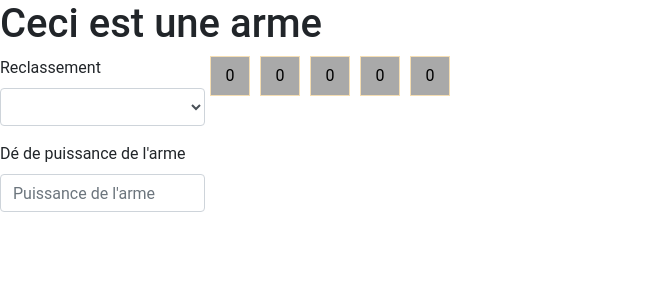
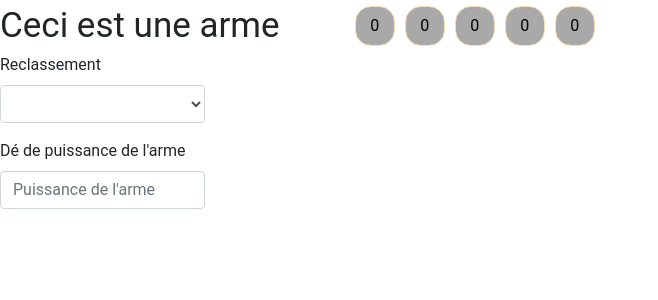
Before and after one commit to Seaziicks/lootTableAngular, an Angular app: page /testArmes in a window 1280 px wide. Shown: the top 300 px of the page, without its empty margins (0-658 px from the left). Built offline with nearby package versions, Linux system fonts and the light colour scheme.

Commit message:
Trying to add options check possibility, and tooltips.

```diff
--- a/package.json
+++ b/package.json
@@ -22,6 +22,7 @@
     "@angular/platform-browser": "~10.0.9",
     "@angular/platform-browser-dynamic": "~10.0.9",
     "@angular/router": "~10.0.9",
+    "@popperjs/core": "^2.4.4",
     "bootstrap": "^4.5.2",
     "jquery": "^3.5.1",
     "mat-select-autocomplete": "^1.3.0",
--- a/src/app/objets/armes/armes.component.html
+++ b/src/app/objets/armes/armes.component.html
@@ -1,8 +1,22 @@
 <app-maledictions *ngIf="this.maudit" #maledictionsComponent
                   (maledictionEventEmitter)="selectionMalediction($event)"></app-maledictions>
 
-<div style="width: 100%">
-    <h1>Ceci est une arme</h1>
+<div style="width: 100%" class="objetArme">
+    <div class="titleTop">
+        <div class="h1Fake">Ceci est une arme</div>
+        <div class="validationAffichage">
+            <div class="validationBox" (click)="this.changeValidation('nom')" [ngClass]="{'validatedBox' : this.afficherNom}"
+                 data-toggle="tooltip" data-placement="bottom" matTooltip="Afficher le nom réel de l'objet">{{this.afficherNom ? 1 : 0}}</div>
+            <div class="validationBox" (click)="this.changeValidation('effetMagique')" [ngClass]="{'validatedBox' : this.afficherEffetMagique}"
+                 data-toggle="tooltip" data-placement="bottom" matTooltip="Afficher l'effet magique de l'objet">{{this.afficherEffetMagique ? 1 : 0}}</div>
+            <div class="validationBox" (click)="this.changeValidation('malediction')" [ngClass]="{'validatedBox' : this.afficherMalediction}"
+                 data-toggle="tooltip" data-placement="bottom" matTooltip="Afficher la malédiction de l'objet">{{this.afficherMalediction ? 1 : 0}}</div>
+            <div class="validationBox" (click)="this.changeValidation('materiau')" [ngClass]="{'validatedBox' : this.afficherMateriau}"
+                 data-toggle="tooltip" data-placement="bottom" matTooltip="Afficher le matériau de l'objet">{{this.afficherMateriau ? 1 : 0}}</div>
+            <div class="validationBox" (click)="this.changeValidation('infos')" [ngClass]="{'validatedBox' : this.afficherInfos}"
+                 data-toggle="tooltip" data-placement="bottom" matTooltip="Afficher les infos de l'objet">{{this.afficherInfos ? 1 : 0}}</div>
+        </div>
+    </div>
     <form class="needs-validation" id="armeForm">
         <div class="form-row" *ngIf="!this.isSpecial">
             <div class="form-group col-md-2" *ngIf="this.allCategoriesLoaded()">
@@ -14,13 +28,6 @@
                     <option value="2">Armes de guerre</option>
                     <option value="3">Armes exotiques</option>
                 </select>
-            </div>
-            <div class="validationAffichage">
-                <div class="validationBox" (click)="this.changeValidation('nom')" [ngClass]="{'validatedBox' : this.afficherNom}">{{this.afficherNom ? 1 : 0}}</div>
-                <div class="validationBox" (click)="this.changeValidation('effetMagique')" [ngClass]="{'validatedBox' : this.afficherEffetMagique}">{{this.afficherEffetMagique ? 1 : 0}}</div>
-                <div class="validationBox" (click)="this.changeValidation('malediction')" [ngClass]="{'validatedBox' : this.afficherMalediction}">{{this.afficherMalediction ? 1 : 0}}</div>
-                <div class="validationBox" (click)="this.changeValidation('materiau')" [ngClass]="{'validatedBox' : this.afficherMateriau}">{{this.afficherMateriau ? 1 : 0}}</div>
-                <div class="validationBox" (click)="this.changeValidation('infos')" [ngClass]="{'validatedBox' : this.afficherInfos}">{{this.afficherInfos ? 1 : 0}}</div>
             </div>
             <div class="form-group col-md-2" *ngIf="this.allCategoriesCourante">
                 <label for="inputFamilleMonstre">Categorie (1D{{this.allCategoriesCourante.Categories.length}})</label>
--- a/src/app/objets/armes/armes.component.scss
+++ b/src/app/objets/armes/armes.component.scss
@@ -1,38 +1,5 @@
-textarea {
-    width: 100%;
-}
+@import "../cssObjetCommun";
 
-.fauxNom {
-    width: 100%;
-}
-
-.validationAffichage {
-    display: flex;
-    flex-flow: row wrap;
-}
-
-.validationBox {
-    height: 40px;
-    width: 40px;
-    margin-right: 10px;
-    color: black;
-    background-size: 100% 200%;
-    background-image: linear-gradient(to bottom, darkgrey 50%, #2098D1 50%);
-    -webkit-transition: background-position 1s;
-    -moz-transition: background-position 1s;
-    transition: background-position 1s;
-    border: solid 1px wheat;
-    /* Essaie d'alignement au centre */
-    display: flex;
-    justify-content: center;
-    text-align: center;
-    flex-direction: column;
-}
-
-.validatedBox {
-    background-position: 0 -100%;
-}
-
-::ng-deep .mat-form-field .mat-form-field-wrapper .mat-form-field-flex {
+::ng-deep .objetArme .mat-form-field .mat-form-field-wrapper .mat-form-field-flex {
     background-color: white;
 }
--- a/src/app/objets/armes/armes.component.ts
+++ b/src/app/objets/armes/armes.component.ts
@@ -306,33 +306,4 @@ export class ArmesComponent extends ObjetCombat implements OnInit {
 
         return values;
     }
-
-    changeValidation(name: string) {
-        console.log(name);
-        console.log(name.toLowerCase());
-        console.log(name.toLowerCase() === 'effetMagique');
-        switch (name.toLowerCase()) {
-            case 'nom':
-                this.afficherNom = !this.afficherNom;
-                console.log(this.afficherNom);
-                break;
-            case 'effetmagique':
-                this.afficherEffetMagique = !this.afficherEffetMagique;
-                console.log(this.afficherEffetMagique);
-                break;
-            case 'malediction':
-                this.afficherMalediction = !this.afficherMalediction;
-                console.log(this.afficherMalediction);
-                break;
-            case 'materiau':
-                this.afficherMateriau = !this.afficherMateriau;
-                console.log(this.afficherMateriau);
-                break;
-            case 'infos':
-                this.afficherInfos = !this.afficherInfos;
-                console.log(this.afficherInfos);
-                break;
-
-        }
-    }
 }
--- a/src/app/objets/armures/armures.component.scss
+++ b/src/app/objets/armures/armures.component.scss
@@ -1,11 +1,5 @@
-textarea {
-    width: 100%;
-}
+@import "../cssObjetCommun";
 
-.fauxNom {
-    width: 100%;
-}
-
-::ng-deep .mat-form-field .mat-form-field-wrapper .mat-form-field-flex {
+::ng-deep .objetArmure .mat-form-field .mat-form-field-wrapper .mat-form-field-flex {
     background-color: white;
 }
--- /dev/null
+++ b/src/app/objets/cssObjetCommun.scss
@@ -0,0 +1,54 @@
+textarea {
+    width: 100%;
+}
+
+.fauxNom {
+    width: 100%;
+}
+
+.validationAffichage {
+    display: flex;
+    flex-flow: row wrap;
+}
+
+.validationBox {
+    height: 40px;
+    width: 40px;
+    margin-right: 10px;
+    color: black;
+    background-size: 100% 200%;
+    background-image: linear-gradient(to bottom, darkgrey 50%, #2098D1 50%);
+    -webkit-transition: background-position 1s, color 1s;
+    -moz-transition: background-position 1s, color 1s;
+    transition: background-position 1s, color 1s;
+    border: solid 1px wheat;
+    border-radius: 16px;
+    /* Essaie d'alignement au centre */
+    display: flex;
+    justify-content: center;
+    text-align: center;
+    flex-direction: column;
+    cursor: pointer;
+    user-select: none;
+}
+
+.validatedBox {
+    background-position: 0 -100%;
+    color: wheat;
+}
+
+.titleTop {
+    display: flex;
+    flex-flow: row wrap;
+    align-items: center;
+}
+
+.titleTop .h1Fake {
+    display: flex;
+    justify-content: center;
+    text-align: center;
+    flex-direction: column;
+    margin-right: 75px;
+    font-size: 35px;
+
+}
--- a/src/app/objets/objet-commun.ts
+++ b/src/app/objets/objet-commun.ts
@@ -33,7 +33,7 @@ export abstract class ObjetCommun {
     afficherMateriau = false;
     afficherInfos = false;
 
-    constructor(jsonService: JSonLoadService) {
+    protected constructor(jsonService: JSonLoadService) {
     }
 
     resetContenu() {
@@ -184,4 +184,33 @@ export abstract class ObjetCommun {
     abstract castToObjetCommunDB();
 
     abstract setNom();
+
+    changeValidation(name: string) {
+        console.log(name);
+        console.log(name.toLowerCase());
+        console.log(name.toLowerCase() === 'effetMagique');
+        switch (name.toLowerCase()) {
+            case 'nom':
+                this.afficherNom = !this.afficherNom;
+                console.log(this.afficherNom);
+                break;
+            case 'effetmagique':
+                this.afficherEffetMagique = !this.afficherEffetMagique;
+                console.log(this.afficherEffetMagique);
+                break;
+            case 'malediction':
+                this.afficherMalediction = !this.afficherMalediction;
+                console.log(this.afficherMalediction);
+                break;
+            case 'materiau':
+                this.afficherMateriau = !this.afficherMateriau;
+                console.log(this.afficherMateriau);
+                break;
+            case 'infos':
+                this.afficherInfos = !this.afficherInfos;
+                console.log(this.afficherInfos);
+                break;
+
+        }
+    }
 }
--- a/src/app/objets/objet-simple/objet-simple.component.html
+++ b/src/app/objets/objet-simple/objet-simple.component.html
@@ -1,7 +1,21 @@
 <app-maledictions *ngIf="this.maudit" #maledictionsComponent (maledictionEventEmitter)="selectionMalediction($event)"></app-maledictions>
 
-<div style="width: 100%">
-    <h1>{{this.parametres[0]}}</h1>
+<div style="width: 100%" class="objetSimple">
+    <div class="titleTop">
+        <div class="h1Fake">{{this.parametres[0]}}</div>
+        <div class="validationAffichage">
+            <div class="validationBox" (click)="this.changeValidation('nom')" [ngClass]="{'validatedBox' : this.afficherNom}"
+                 data-toggle="tooltip" data-placement="bottom" matTooltip="Afficher le nom réel de l'objet">{{this.afficherNom ? 1 : 0}}</div>
+            <div class="validationBox" (click)="this.changeValidation('effetMagique')" [ngClass]="{'validatedBox' : this.afficherEffetMagique}"
+                 data-toggle="tooltip" data-placement="bottom" matTooltip="Afficher l'effet magique de l'objet">{{this.afficherEffetMagique ? 1 : 0}}</div>
+            <div class="validationBox" (click)="this.changeValidation('malediction')" [ngClass]="{'validatedBox' : this.afficherMalediction}"
+                 data-toggle="tooltip" data-placement="bottom" matTooltip="Afficher la malédiction de l'objet">{{this.afficherMalediction ? 1 : 0}}</div>
+            <div class="validationBox" (click)="this.changeValidation('materiau')" [ngClass]="{'validatedBox' : this.afficherMateriau}"
+                 data-toggle="tooltip" data-placement="bottom" matTooltip="Afficher le matériau de l'objet">{{this.afficherMateriau ? 1 : 0}}</div>
+            <div class="validationBox" (click)="this.changeValidation('infos')" [ngClass]="{'validatedBox' : this.afficherInfos}"
+                 data-toggle="tooltip" data-placement="bottom" matTooltip="Afficher les infos de l'objet">{{this.afficherInfos ? 1 : 0}}</div>
+        </div>
+    </div>
     <form class="needs-validation" id="objetSimpleForm">
         <div class="form-row">
             <div style="width: 100%" *ngIf="this.loadComplete()">
--- a/src/app/objets/objet-simple/objet-simple.component.scss
+++ b/src/app/objets/objet-simple/objet-simple.component.scss
@@ -1,5 +1,7 @@
-textarea {
-    width : 100%;
+@import "../cssObjetCommun";
+
+::ng-deep .objetSimple .mat-form-field .mat-form-field-wrapper .mat-form-field-flex {
+    background-color: white;
 }
 
 .form-row {
@@ -9,11 +11,3 @@ textarea {
 table, th, td {
     border: 1px solid black;
 }
-
-.fauxNom {
-    width: 100%;
-}
-
-::ng-deep .mat-form-field .mat-form-field-wrapper .mat-form-field-flex {
-    background-color: white;
-}
```
Also changed, not shown: src/app/objets/armures/armures.component.html (+16 -2 lines), 1 other file (tests, documents, lock files or other folders).
